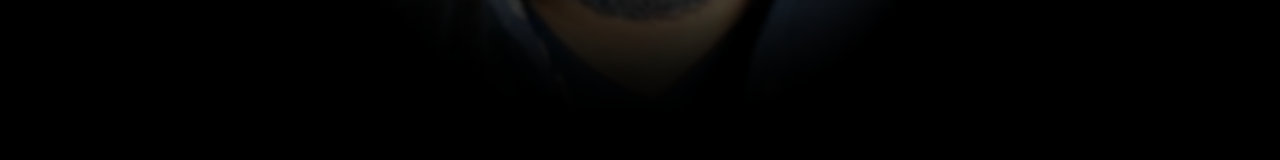
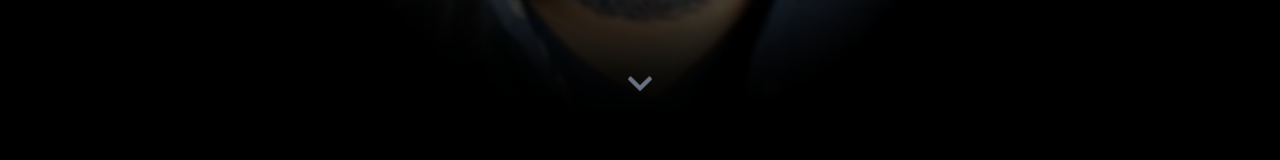
Before and after one commit to idongCodes/idong-essien, a Next.js app: page / in a window 1280 px wide. Shown: the part 504-664 px from the top of the page. Built offline with nearby package versions, Linux system fonts and the light colour scheme.

Commit message:
Add Down Arrown Btwn Hero and About

```diff
--- a/app/page.tsx
+++ b/app/page.tsx
@@ -1,4 +1,7 @@
 import Image from "next/image";
+import Link from "next/link"; // Ensure Link is imported
+import { FaChevronDown } from "react-icons/fa"; // Import the arrow icon
+
 import HeroContent from "@/components/HeroContent";
 import TechStack from "@/components/TechStack";
 import AboutSection from "@/components/AboutSection";
@@ -13,10 +16,6 @@ export default function Home() {
       <section className="relative w-full h-[80vh] overflow-hidden bg-black">
 
         {/* Layer 1: Image */}
-        {/* FIXES:
-            1. 'mask-image': Reduced to 45% to shrink focus.
-            2. Image 'object-[50%_35%]': Shifts the image visual down slightly.
-        */}
         <div
           className="absolute inset-0 w-full h-full z-0 [mask-image:radial-gradient(circle_at_center,black_0%,transparent_45%)]"
         >
@@ -41,6 +40,19 @@ export default function Home() {
             <HeroContent />
           </div>
         </div>
+
+        {/* --- NEW: PULSATING ARROW --- */}
+        {/* Positioned absolutely at the bottom, centered horizontally */}
+        <div className="absolute bottom-8 left-1/2 transform -translate-x-1/2 z-40 animate-bounce">
+          <Link
+            href="#about"
+            className="text-gray-500 hover:text-white transition-colors duration-300"
+            aria-label="Scroll to About section"
+          >
+            <FaChevronDown size={28} />
+          </Link>
+        </div>
+
       </section>
 
       {/* --- 2. Main Content Area --- */}
```
